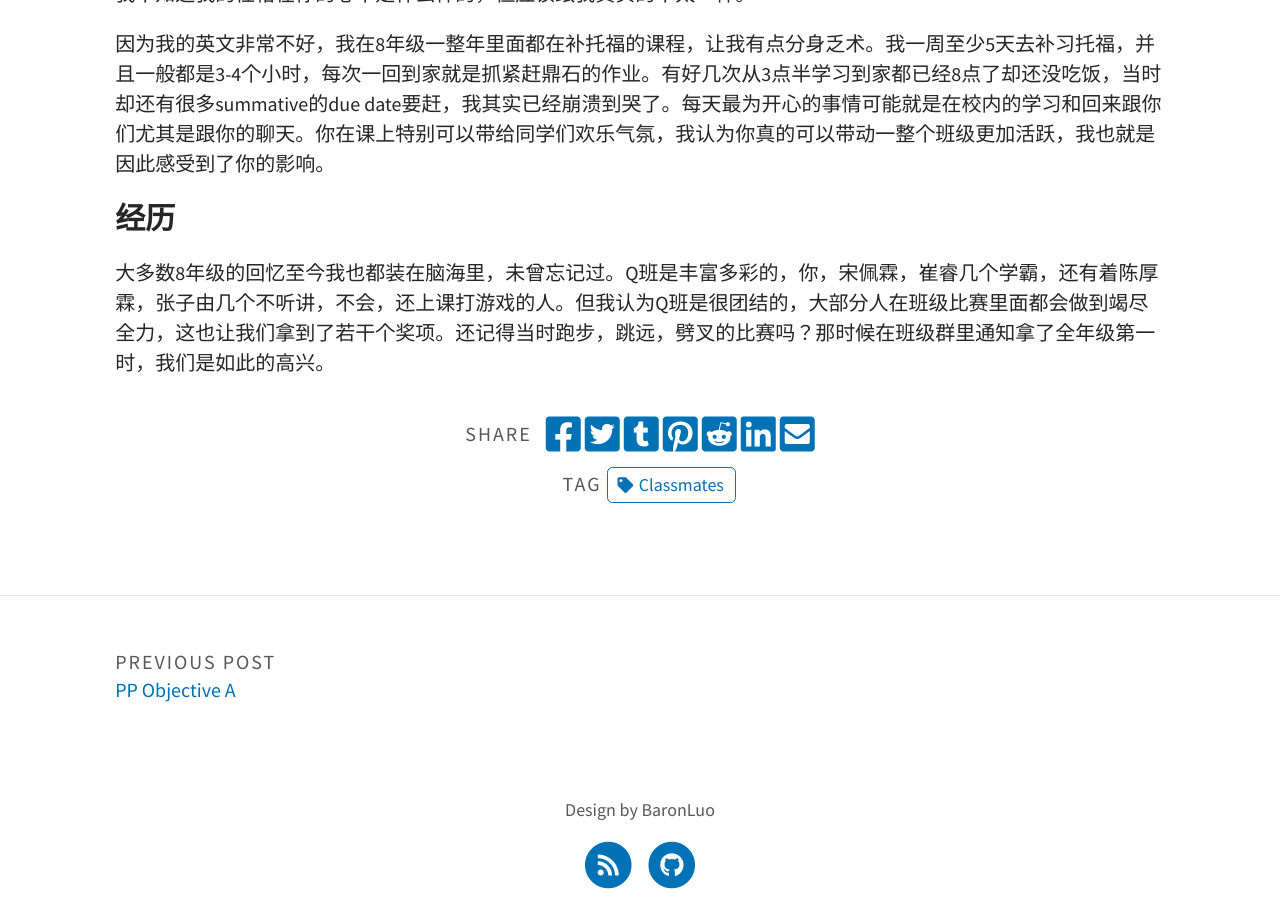
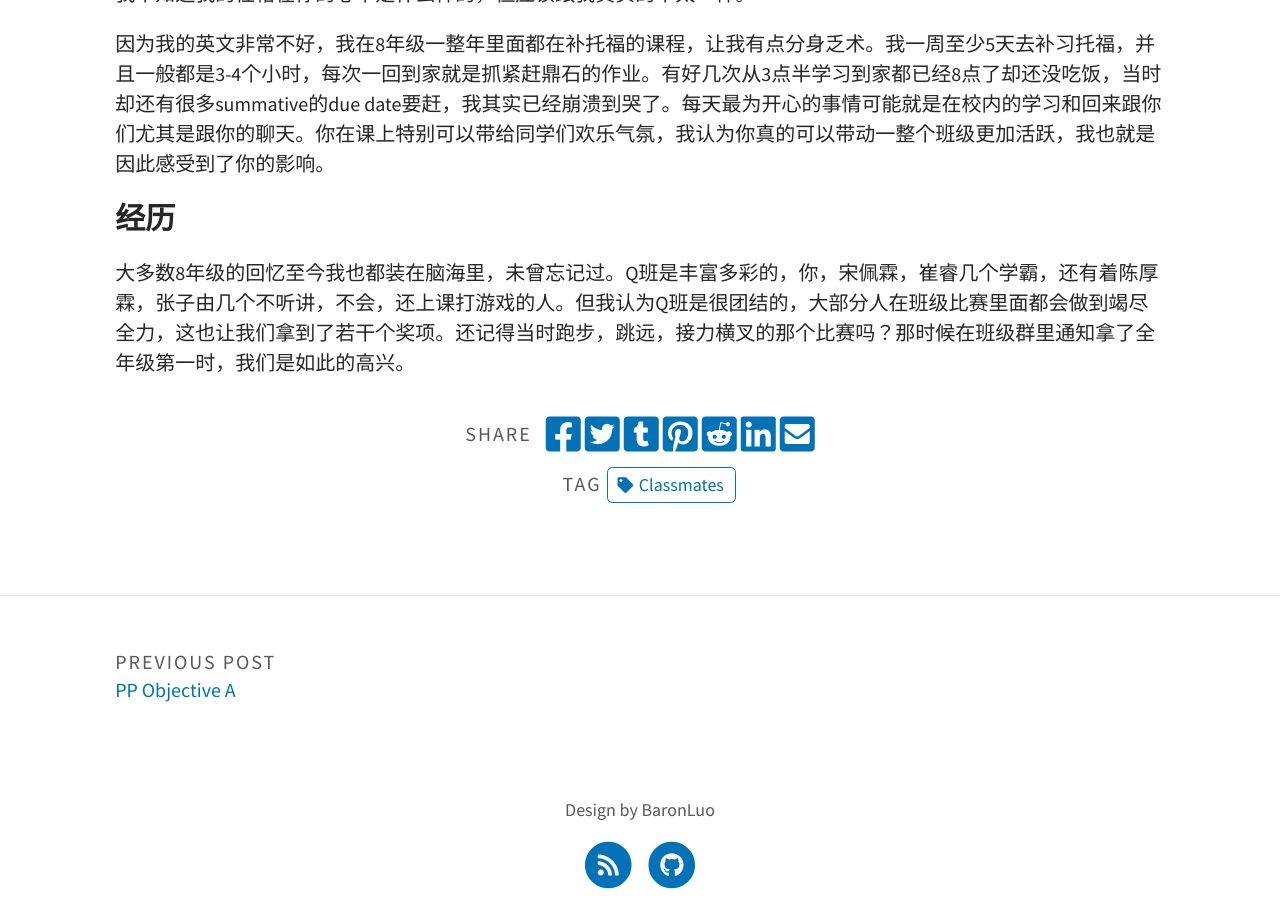
Before and after one commit to BaronLuo2/baronluo2.github.io, a Jekyll site: the page built from _portfolio/8Q.md, in a window 1280 px wide and 900 px high, scrolled down 651 px. Built offline with Jekyll 4.4.1, drawn with Linux system fonts in a browser that asks for light colours.

Commit message:
fixed word

```diff
--- a/_portfolio/8Q.md
+++ b/_portfolio/8Q.md
@@ -17,4 +17,4 @@ img: "assets/img/portfolio/8Q_class_photo4.jpeg"
 因为我的英文非常不好，我在8年级一整年里面都在补托福的课程，让我有点分身乏术。我一周至少5天去补习托福，并且一般都是3-4个小时，每次一回到家就是抓紧赶鼎石的作业。有好几次从3点半学习到家都已经8点了却还没吃饭，当时却还有很多summative的due date要赶，我其实已经崩溃到哭了。每天最为开心的事情可能就是在校内的学习和回来跟你们尤其是跟你的聊天。你在课上特别可以带给同学们欢乐气氛，我认为你真的可以带动一整个班级更加活跃，我也就是因此感受到了你的影响。
 
 ### 经历
-大多数8年级的回忆至今我也都装在脑海里，未曾忘记过。Q班是丰富多彩的，你，宋佩霖，崔睿几个学霸，还有着陈厚霖，张子由几个不听讲，不会，还上课打游戏的人。但我认为Q班是很团结的，大部分人在班级比赛里面都会做到竭尽全力，这也让我们拿到了若干个奖项。还记得当时跑步，跳远，劈叉的比赛吗？那时候在班级群里通知拿了全年级第一时，我们是如此的高兴。
+大多数8年级的回忆至今我也都装在脑海里，未曾忘记过。Q班是丰富多彩的，你，宋佩霖，崔睿几个学霸，还有着陈厚霖，张子由几个不听讲，不会，还上课打游戏的人。但我认为Q班是很团结的，大部分人在班级比赛里面都会做到竭尽全力，这也让我们拿到了若干个奖项。还记得当时跑步，跳远，接力横叉的那个比赛吗？那时候在班级群里通知拿了全年级第一时，我们是如此的高兴。
```
